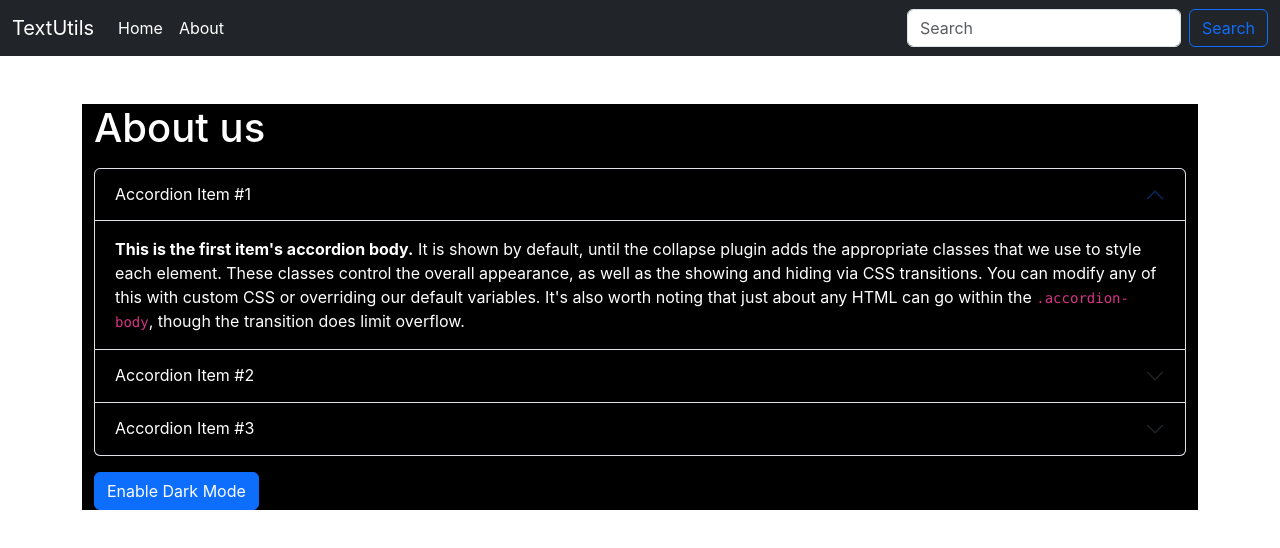
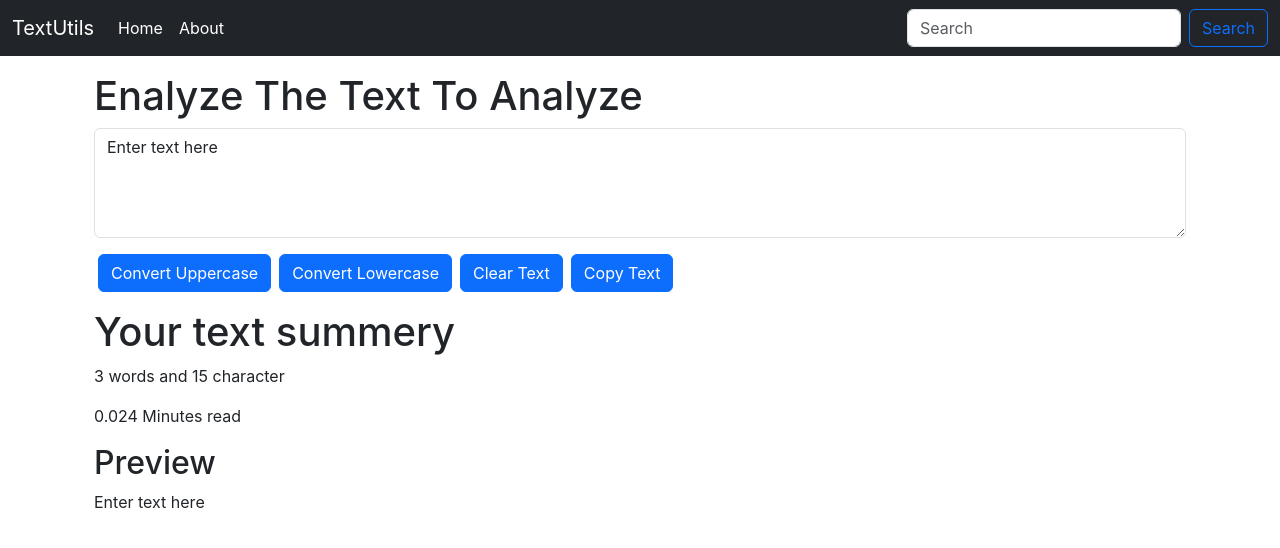
Before and after one commit to faiaz-bot/project0, a React (Create React App) app: page / in a window 1280 px wide. Shown: the top 548 px of the page. Built offline with nearby package versions, Linux system fonts and the light colour scheme.

Commit message:
add copy text functionality

```diff
--- a/package.json
+++ b/package.json
@@ -6,9 +6,12 @@
     "@testing-library/jest-dom": "^5.16.5",
     "@testing-library/react": "^13.4.0",
     "@testing-library/user-event": "^13.5.0",
+    "copy-to-clipboard": "^3.3.3",
     "react": "^18.2.0",
+    "react-copy-to-clipboard": "^5.1.0",
     "react-dom": "^18.2.0",
-    "react-scripts": "5.0.1",
+    "react-scripts": "^5.0.1",
+    "styled-components": "^5.3.10",
     "web-vitals": "^2.1.4"
   },
   "scripts": {
--- a/src/App.js
+++ b/src/App.js
@@ -1,18 +1,18 @@
 import './App.css';
 import Navbar from "./components/Navbar";
 import About from "./components/About";
-// import TextForm from "./components/TextForm";
+import TextForm from "./components/TextForm";
 
 function App() {
   return (
       <>
          <Navbar title="TextUtils" about="About" home="Home"/>
-          {/*<div className="container my-3" >*/}
-          {/*    <TextForm heading="Enalyze The Text To Analyze"/>*/}
+          <div className="container my-3" >
+              <TextForm heading="Enalyze The Text To Analyze"/>
+          </div>
+          {/*<div className= "container my-5">*/}
+          {/*    <About/>*/}
           {/*</div>*/}
-          <div className= "container my-5">
-              <About/>
-          </div>
 
       </>
   );
--- a/src/components/TextForm.js
+++ b/src/components/TextForm.js
@@ -1,6 +1,10 @@
-import React,{useState} from "react";
+import React,{useState} from 'react';
+import copy from "copy-to-clipboard";
+
 
 export default function TextForm(props){
+    const [text,setText] = useState(`Enter text here`);
+    const [ copyText, setCopyText] = useState('')
     const handleUpClick = ()=>{
         // console.log("Upper case was clicked" + text);
         let newText = text.toUpperCase();
@@ -17,9 +21,14 @@ export default function TextForm(props){
     const handleOnChange = (event)=>{
         // console.log("On Change");
         setText(event.target.value);
+        setCopyText(event.target.value);
+
+    }
+    const copyOnClick = () =>{
+        copy(copyText);
+        alert(`you have copied "${copyText}"`)
     }
 
-    const [text,setText] = useState(`Enter text here`);
     return(
         <>
         <div className="container">
@@ -30,6 +39,7 @@ export default function TextForm(props){
             <button className="btn btn-primary mx-1" onClick={handleUpClick}>Convert Uppercase</button>
             <button className="btn btn-primary mx-1" onClick={handleLoClick}>Convert Lowercase</button>
             <button className="btn btn-primary mx-1" onClick={handleClClick}>Clear Text</button>
+            <button className="btn btn-primary mx-1" onClick={copyOnClick}>Copy Text</button>
 
         </div>
             <div className="container my-3">
```
Also changed, not shown: 1 other file (tests, documents, lock files or other folders).
